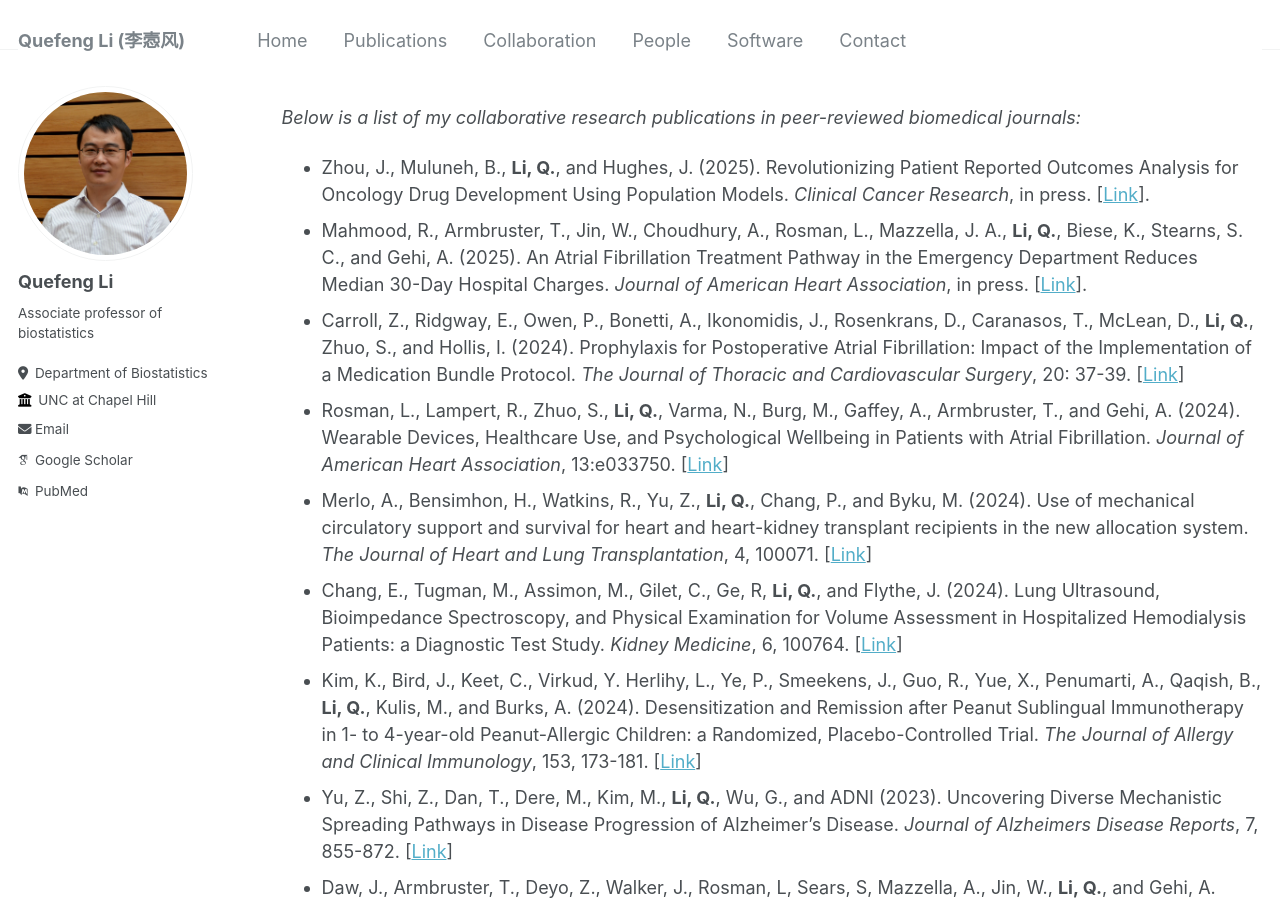
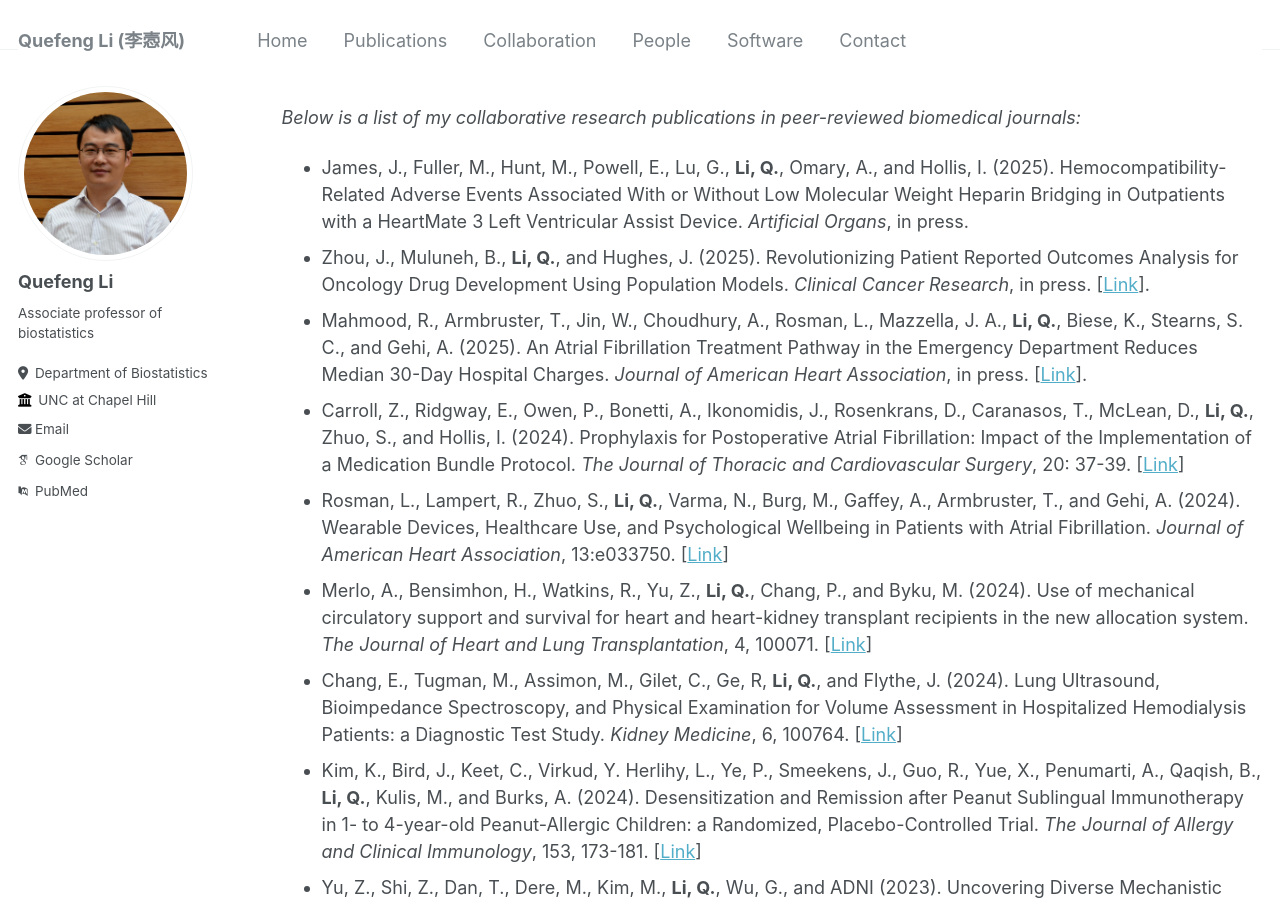
Before and after one commit to quefengli/quefengli.github.io, a Jekyll site: the page built from _pages/collaboration.md, in a window 1280 px wide and 900 px high. Built offline with Jekyll 4.4.1, drawn with Linux system fonts in a browser that asks for light colours; some web fonts are replaced.

Commit message:
Update collaboration.md

```diff
--- a/_pages/collaboration.md
+++ b/_pages/collaboration.md
@@ -6,6 +6,9 @@ author_profile: true
 ---
 
 _Below is a list of my collaborative research publications in peer-reviewed biomedical journals:_
+- James, J., Fuller, M., Hunt, M., Powell, E., Lu, G., **Li, Q.**, Omary, A., and Hollis,
+    I. (2025). Hemocompatibility-Related Adverse Events Associated With or Without Low Molecular Weight Heparin Bridging in
+    Outpatients with a HeartMate 3 Left Ventricular Assist Device. _Artificial Organs_, in press.
 -   Zhou, J., Muluneh, B., **Li, Q.**, and Hughes, J. (2025). Revolutionizing Patient Reported Outcomes Analysis for Oncology
 Drug Development Using Population Models. _Clinical Cancer Research_, in press.
 [[Link](https://aacrjournals.org/clincancerres/article/doi/10.1158/1078-0432.CCR-24-4073/752131/Revolutionizing-Patient-Reported-Outcomes-Analysis)].
```
